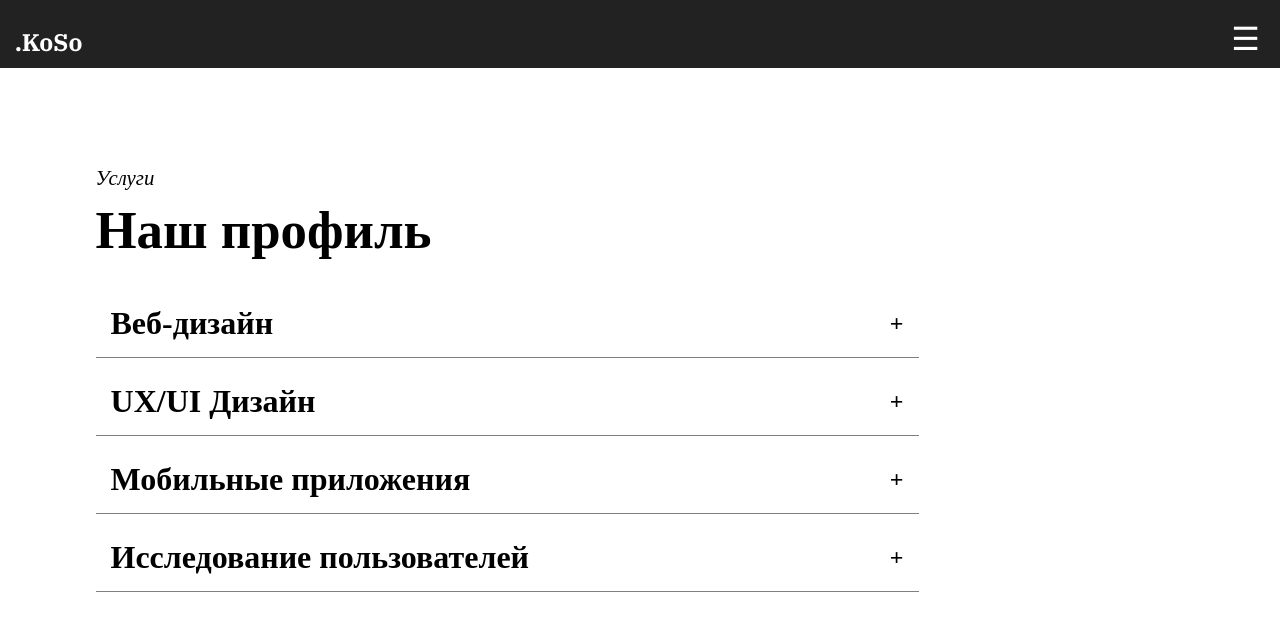
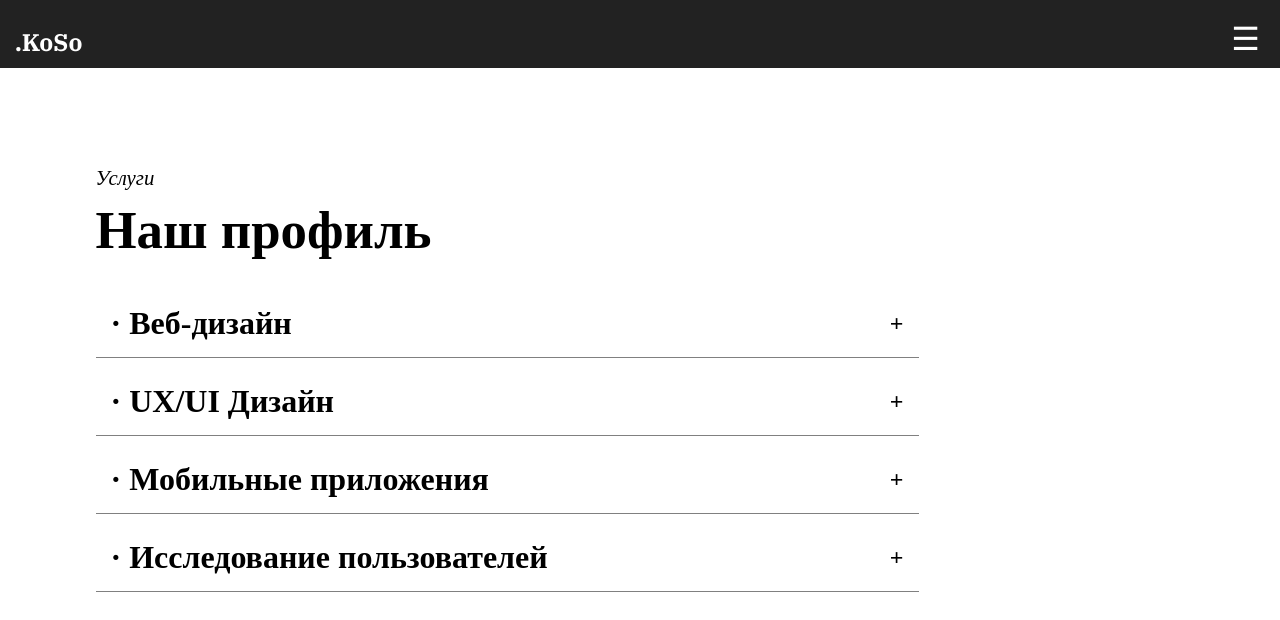
Before and after one commit to antko35/IT-WP1Lr, a plain HTML site: page pages/services.html in a window 1280 px wide. Drawn offline with Linux system fonts and the light colour scheme; files whose address does not match are found by name; a web font is replaced by a local one.

Commit message:
more fixes)

```diff
--- a/pages/services.html
+++ b/pages/services.html
@@ -52,7 +52,7 @@
         <div class="services">
             <div class="block">
                 <div class="service-header">
-                    <p>Веб-дизайн</p>
+                    <p>&#183; Веб-дизайн</p>
                     <span class="toggle-icon">+</span>
                 </div>
                 <div class="service-content">
@@ -63,7 +63,7 @@
             </div>
             <div class="block">
                 <div class="service-header">
-                    <p>UX/UI Дизайн</p>
+                    <p>· UX/UI Дизайн</p>
                     <span class="toggle-icon">+</span>
                 </div>
                 <div class="service-content">
@@ -75,7 +75,7 @@
             </div>
             <div class="block">
                 <div class="service-header">
-                    <p>Мобильные приложения</p>
+                    <p>· Мобильные приложения</p>
                     <span class="toggle-icon">+</span>
                 </div>
                 <div class="service-content">
@@ -87,7 +87,7 @@
             </div>
             <div class="block">
                 <div class="service-header">
-                    <p>Исследование пользователей</p>
+                    <p>· Исследование пользователей</p>
                     <span class="toggle-icon">+</span>
                 </div>
                 <div class="service-content">
--- a/styles/services/content.css
+++ b/styles/services/content.css
@@ -22,6 +22,7 @@
     display: flex;
     flex-direction: column;
     gap: 10px; /* Отступ между блоками */
+    padding-bottom: 3%;
 }
 
 /* Стили для каждого блока услуги */
@@ -104,8 +105,7 @@
     opacity: 1;
     transform: translateY(0);
     display: flex;
-    align-items: start;
-    margin-left: 36vw;
+    margin-top: 5%;
     flex-direction: column;
     gap: 3vh;
     transition: opacity 10s ease, transform 10s ease;
```
